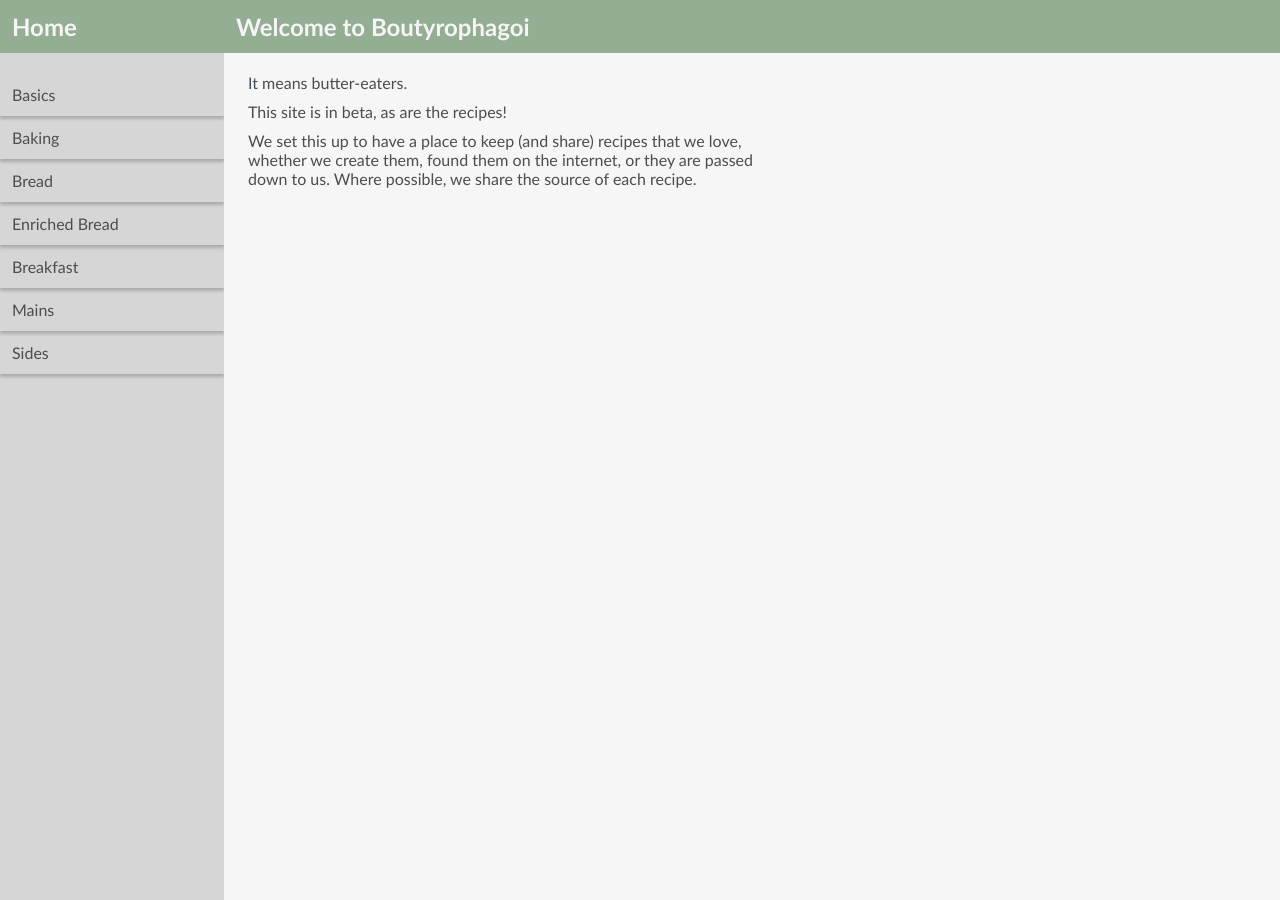
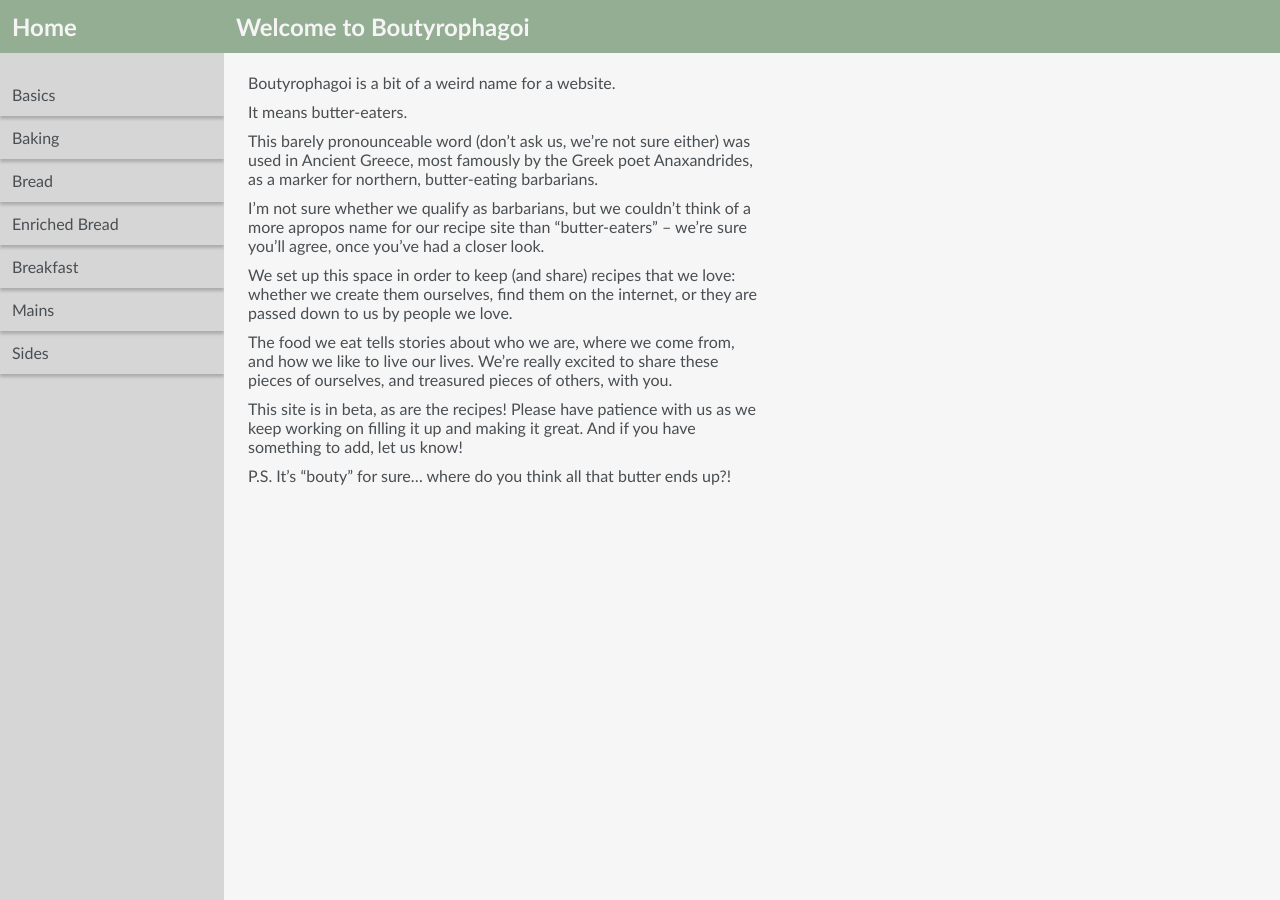
Before and after one commit to slfed/recipes, a Jekyll site: the page built from index.md, in a window 1280 px wide. Built offline with Jekyll 4.4.1, drawn with Linux system fonts in a browser that asks for light colours.

Commit message:
Update index.md

```diff
--- a/index.md
+++ b/index.md
@@ -3,8 +3,18 @@ layout: index
 title: Welcome to Boutyrophagoi
 ---
 
+Boutyrophagoi is a bit of a weird name for a website.
+
 It means butter-eaters.
 
-This site is in beta, as are the recipes!
+This barely pronounceable word (don’t ask us, we’re not sure either) was used in Ancient Greece, most famously by the Greek poet Anaxandrides, as a marker for northern, butter-eating barbarians.
 
-We set this up to have a place to keep (and share) recipes that we love, whether we create them, found them on the internet, or they are passed down to us. Where possible, we share the source of each recipe.
+I’m not sure whether we qualify as barbarians, but we couldn’t think of a more apropos name for our recipe site than “butter-eaters” – we’re sure you’ll agree, once you’ve had a closer look.
+
+We set up this space in order to keep (and share) recipes that we love: whether we create them ourselves, find them on the internet, or they are passed down to us by people we love.
+
+The food we eat tells stories about who we are, where we come from, and how we like to live our lives. We’re really excited to share these pieces of ourselves, and treasured pieces of others, with you.
+
+This site is in beta, as are the recipes! Please have patience with us as we keep working on filling it up and making it great. And if you have something to add, let us know!
+
+P.S. It’s “bouty” for sure… where do you think all that butter ends up?!
```
